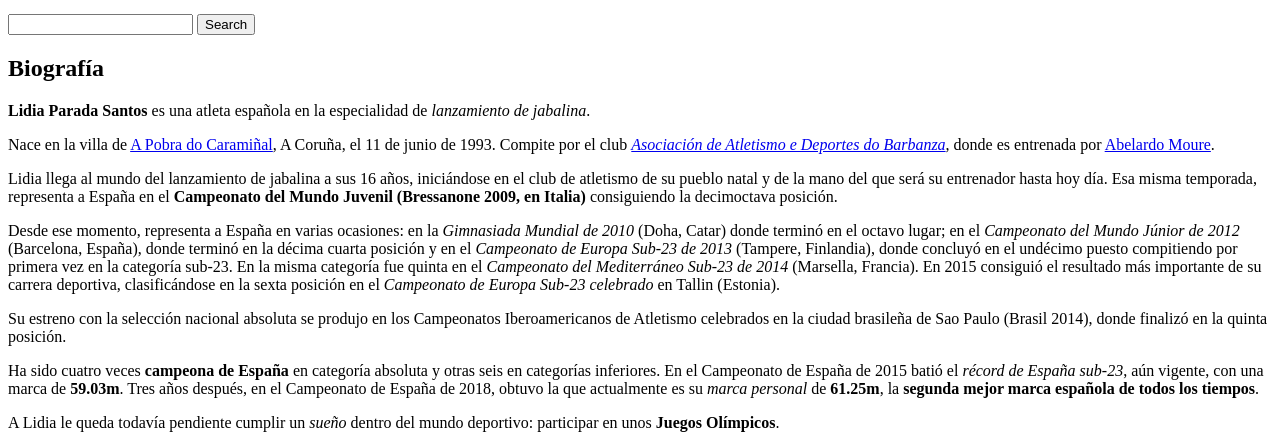
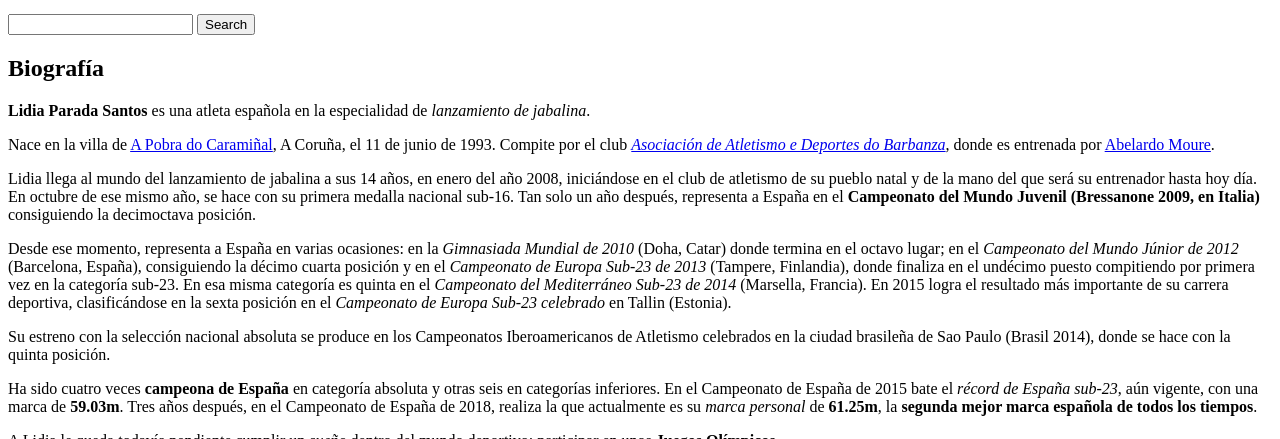
Before and after one commit to yriaforjan/html5_arquitectura_informacion, a plain HTML site: page index.html in a window 1280 px wide. Shown: the part 513-952 px from the top of the page. Drawn offline with Linux system fonts and the light colour scheme.

Commit message:
corrijo palmarés

```diff
--- a/index.html
+++ b/index.html
@@ -38,10 +38,10 @@
             <p><strong>Lidia Parada Santos</strong> es una atleta española en la especialidad de <em>lanzamiento de jabalina</em>.</p>
             <p>Nace en la villa de <a href="https://g.co/kgs/UySsd34">A Pobra do Caramiñal</a>, A Coruña, el 11 de junio de 1993.
             Compite por el club <em><a href="https://www.atletismo.gal/clubs/asociacion-de-atletismo-e-deportes-do-barbanza/">Asociación de Atletismo e Deportes do Barbanza</a></em>, donde es entrenada por <a href="https://es.wikipedia.org/wiki/Abelardo_Moure">Abelardo Moure</a>.</p>
-            <p>Lidia llega al mundo del lanzamiento de jabalina a sus 16 años, iniciándose en el club de atletismo de su pueblo natal y de la mano del que será su entrenador hasta hoy día. Esa misma temporada, representa a España en el <strong>Campeonato del Mundo Juvenil (Bressanone 2009, en Italia)</strong> consiguiendo la decimoctava posición.</p>
-            <p>Desde ese momento, representa a España en varias ocasiones: en la <em>Gimnasiada Mundial de 2010</em> (Doha, Catar) donde terminó en el octavo lugar; en el <em>Campeonato del Mundo Júnior de 2012</em> (Barcelona, España), donde terminó en la décima cuarta posición y en el <em>Campeonato de Europa Sub-23 de 2013</em> (Tampere, Finlandia), donde concluyó en el undécimo puesto compitiendo por primera vez en la categoría sub-23. En la misma categoría fue quinta en el <em>Campeonato del Mediterráneo Sub-23 de 2014</em> (Marsella, Francia). En 2015 consiguió el resultado más importante de su carrera deportiva, clasificándose en la sexta posición en el <em>Campeonato de Europa Sub-23 celebrado</em> en Tallin (Estonia).</p>
-            <p>Su estreno con la selección nacional absoluta se produjo en los Campeonatos Iberoamericanos de Atletismo celebrados en la ciudad brasileña de Sao Paulo (Brasil 2014), donde finalizó en la quinta posición.</p>
-            <p>Ha sido cuatro veces <strong>campeona de España</strong> en categoría absoluta y otras seis en categorías inferiores. En el Campeonato de España de 2015 batió el <em>récord de España sub-23</em>, aún vigente, con una marca de <strong>59.03m</strong>. Tres años después, en el Campeonato de España de 2018, obtuvo la que actualmente es su <em>marca personal</em> de <strong>61.25m</strong>, la <strong>segunda mejor marca española de todos los tiempos</strong>.</p>
+            <p>Lidia llega al mundo del lanzamiento de jabalina a sus 14 años, en enero del año 2008, iniciándose en el club de atletismo de su pueblo natal y de la mano del que será su entrenador hasta hoy día. En octubre de ese mismo año, se hace con su primera medalla nacional sub-16. Tan solo un año después, representa a España en el <strong>Campeonato del Mundo Juvenil (Bressanone 2009, en Italia)</strong> consiguiendo la decimoctava posición.</p>
+            <p>Desde ese momento, representa a España en varias ocasiones: en la <em>Gimnasiada Mundial de 2010</em> (Doha, Catar) donde termina en el octavo lugar; en el <em>Campeonato del Mundo Júnior de 2012</em> (Barcelona, España), consiguiendo la décimo cuarta posición y en el <em>Campeonato de Europa Sub-23 de 2013</em> (Tampere, Finlandia), donde finaliza en el undécimo puesto compitiendo por primera vez en la categoría sub-23. En esa misma categoría es quinta en el <em>Campeonato del Mediterráneo Sub-23 de 2014</em> (Marsella, Francia). En 2015 logra el resultado más importante de su carrera deportiva, clasificándose en la sexta posición en el <em>Campeonato de Europa Sub-23 celebrado</em> en Tallin (Estonia).</p>
+            <p>Su estreno con la selección nacional absoluta se produce en los Campeonatos Iberoamericanos de Atletismo celebrados en la ciudad brasileña de Sao Paulo (Brasil 2014), donde se hace con la quinta posición.</p>
+            <p>Ha sido cuatro veces <strong>campeona de España</strong> en categoría absoluta y otras seis en categorías inferiores. En el Campeonato de España de 2015 bate el <em>récord de España sub-23</em>, aún vigente, con una marca de <strong>59.03m</strong>. Tres años después, en el Campeonato de España de 2018, realiza la que actualmente es su <em>marca personal</em> de <strong>61.25m</strong>, la <strong>segunda mejor marca española de todos los tiempos</strong>.</p>
             <p>A Lidia le queda todavía pendiente cumplir un <em>sueño</em> dentro del mundo deportivo: participar en unos <strong>Juegos Olímpicos</strong>.</p>
             <p>En la <strong>temporada 2024</strong>, Lidia y su equipo ponen el foco en el gran objetivo de representar a España en los <abbr title="Juegos Olímpicos">JJOO</abbr> de París, pero en esta ocasión la suerte no está de su lado, y una <em>grave lesión</em> en la rodilla izquierda de la atleta se interpone en el camino. El 13 de junio de 2024 Lidia es intervenida quirúrgicamente y actualmente ya se está rehabilitando para volver a competir lo antes posible.</p>
             <p>El Universo le debe una a Lidia Parada, y tanto ella como todo su entorno están seguros de algo: <strong><em>"Volverá"</em></strong>.</p>
@@ -73,6 +73,7 @@
 
             <h4>Categorías menores:</h4>
             <ul>
+                <li>2008: PLATA sub-16</li>
                 <li>2009: ORO sub-16</li>
                 <li>2010: ORO sub-18</li>
                 <li>2011: ORO sub-18</li>
```
